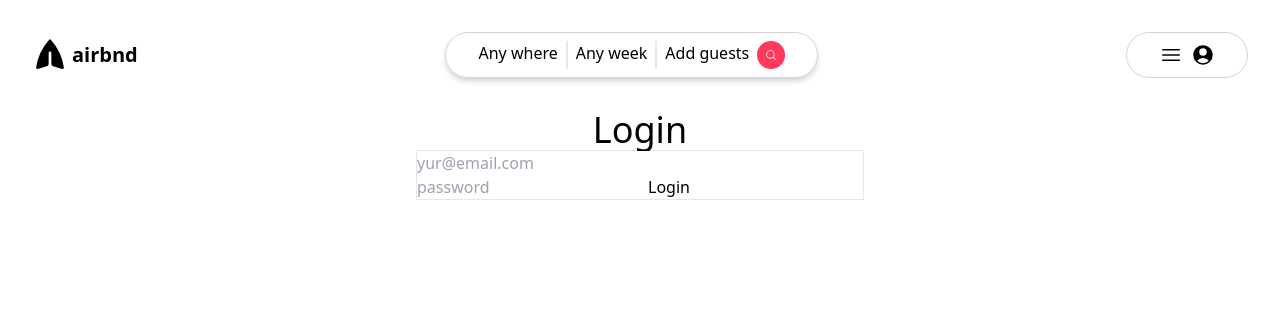
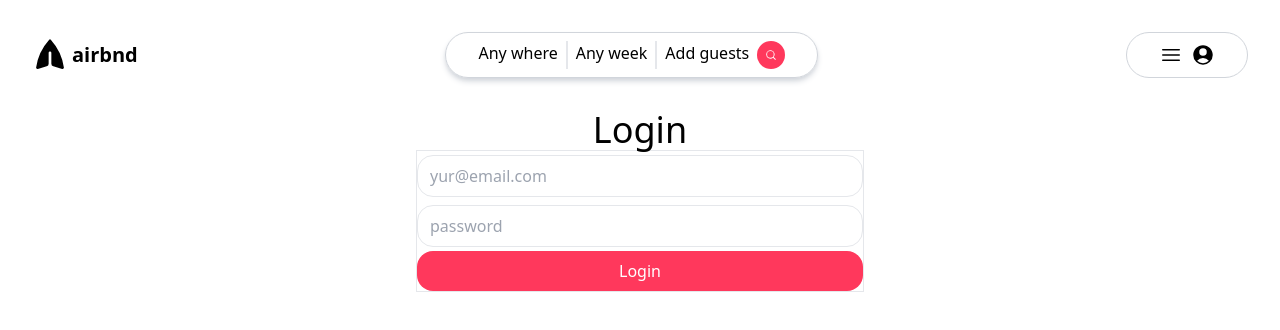
Before and after one commit to alphaNumericEntity/fullstack-project, a React (Vite) app in the folder client/: page /login in a window 1280 px wide. Shown: the top 330 px of the page. Built offline with nearby package versions, Linux system fonts and the light colour scheme.

Commit message:
add default csss

```diff
--- a/client/src/Layout.jsx
+++ b/client/src/Layout.jsx
@@ -3,7 +3,7 @@ import Header from "./Header";
 
 export default function Layout() {
     return (
-        <div className="p-4">
+        <div className="p-4 flex flex-col">
             <Header></Header>
             <Outlet></Outlet>
         </div>
--- a/client/src/index.css
+++ b/client/src/index.css
@@ -1,3 +1,15 @@
 @tailwind base;
 @tailwind components;
 @tailwind utilities;
+
+input[type="text"],input[type="password"],input[type="email"] {
+  @apply w-full border my-1 py-2 px-3 rounded-2xl
+}
+
+button {
+  @apply bg-gray-300
+}
+
+button.primary {
+  @apply bg-primary p-2 w-full text-white rounded-2xl
+}
--- a/client/src/pages/LoginPage.jsx
+++ b/client/src/pages/LoginPage.jsx
@@ -5,7 +5,7 @@ export default function LoginPage() {
             <form className="max-w-md mx-auto border">
                 <input type="email" placeholder="yur@email.com" />
                 <input type="password" placeholder="password"/>
-                <button>Login</button>
+                <button className="primary">Login</button>
             </form>
 
         </div>
```
